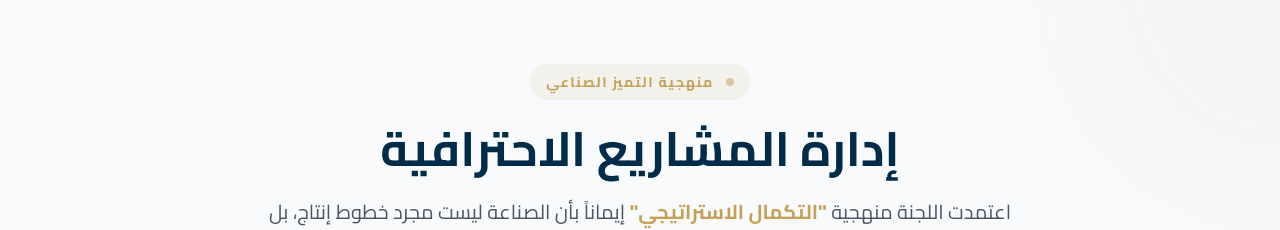
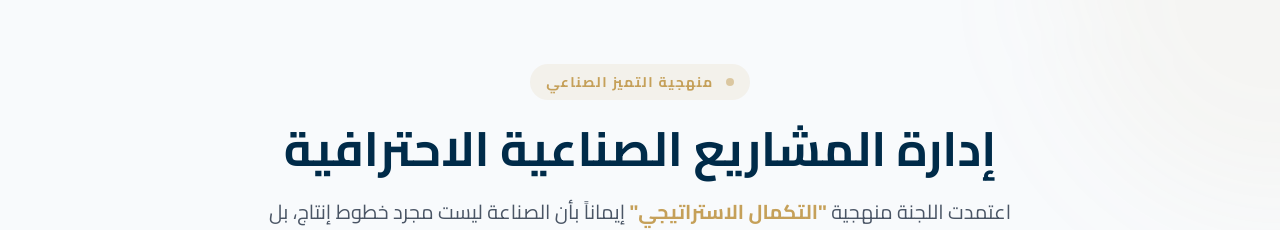
Before and after one commit to SHEHAB-SHABAN/Industrial-Committee-Final-Report-21st-Session---2nd-Term-, a React (Vite) app: page / in a window 1280 px wide. Shown: the part 5340-5570 px from the top of the page. Built offline with nearby package versions, Linux system fonts and the light colour scheme.

Commit message:
feat: update project management title in App header
Change "إدارة المشاريع الاحترافية" to "إدارة المشاريع الصناعية الاحترافية" to better reflect the committee's industrial focus.

```diff
--- a/src/App.tsx
+++ b/src/App.tsx
@@ -678,7 +678,7 @@ export default function App() {
               <span className="text-[#C5A059] font-bold text-sm uppercase tracking-widest">منهجية التميز الصناعي</span>
             </motion.div>
             <motion.h2 variants={itemVariants} className="text-4xl md:text-5xl font-bold text-[#002B49] mb-6">
-              إدارة المشاريع الاحترافية
+              إدارة المشاريع الصناعية الاحترافية
             </motion.h2>
             <motion.p variants={itemVariants} className="text-xl text-gray-600 max-w-3xl mx-auto leading-relaxed">
               اعتمدت اللجنة منهجية <span className="text-[#C5A059] font-bold">"التكمال الاستراتيجي"</span> إيماناً بأن الصناعة ليست مجرد خطوط إنتاج، بل هي منظومة متكاملة تبدأ من الرؤية وتنتهي بالقيمة المضافة.
```
